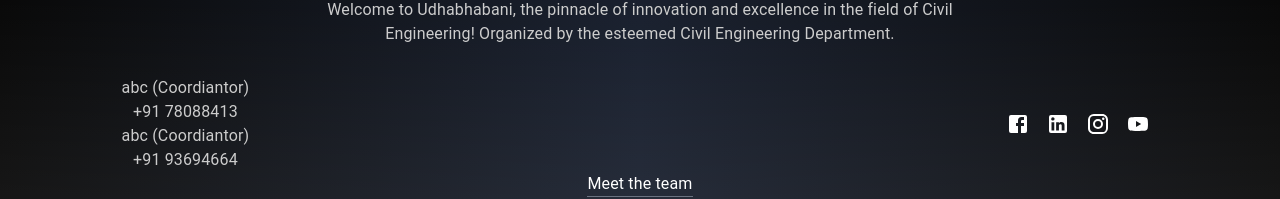
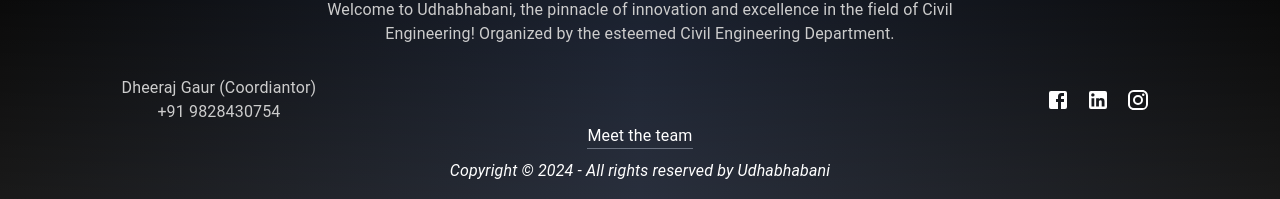
Before and after one commit to chandram-ayush/udbhabani_socce, a Next.js app: page /expo in a window 1280 px wide. Shown: the part 1019-1218 px from the top of the page. Built offline with nearby package versions, Linux system fonts and the light colour scheme.

Commit message:
links changed

```diff
--- a/components/Contact.js
+++ b/components/Contact.js
@@ -113,22 +113,22 @@ export default function Contact() {
         >
           <Box>
             <Typography variant="p" sx={CStyle}>
-              abc (Coordiantor)
+              Dheeraj Gaur (Coordiantor)
             </Typography>
             <Typography variant="p" sx={CStyle}>
-              +91 78088413
+              +91 9828430754
             </Typography>
-            <Typography variant="p" sx={CStyle}>
+            {/*<Typography variant="p" sx={CStyle}>
               abc (Coordiantor)
             </Typography>
             <Typography variant="p" sx={CStyle}>
               +91 93694664
-            </Typography>
+            </Typography>*/}
           </Box>
           <Box className=" center2">
             <IconButton
               onClick={(event) =>
-                (window.location.href = "https://www.facebook.com/smeiiests/")
+                (window.location.href = "https://www.facebook.com/SOCCEIIESTS?mibextid=ZbWKwL")
               }
             >
               <FacebookIcon className="transform transition duration-100 hover:scale-110 ease-in-out" />
@@ -136,7 +136,7 @@ export default function Contact() {
             <IconButton
               onClick={(event) =>
                 (window.location.href =
-                  "https://www.linkedin.com/in/society-of-mechanical-engineers-iiest-shibpur-89244a193")
+                  "https://www.linkedin.com/company/socce-iiest-shibpur/")
               }
             >
               <LinkedInIcon className="transform transition duration-100 hover:scale-110 ease-in-out" />
@@ -144,19 +144,19 @@ export default function Contact() {
             <IconButton
               onClick={(event) =>
                 (window.location.href =
-                  "https://www.instagram.com/sme.iiests/?hl=en")
+                  "https://www.instagram.com/socce.iiests?igsh=MXJoZDR0emo5ZmhsMQ==")
               }
             >
               <InstagramIcon className="transform transition duration-100 hover:scale-110 ease-in-out" />
             </IconButton>
-            <IconButton
+            {/*<IconButton
               onClick={(event) =>
                 (window.location.href =
                   "https://www.youtube.com/@smeiiests7235")
               }
             >
               <YouTubeIcon className="transform transition duration-100 hover:scale-110 ease-in-out" />
-            </IconButton>
+            </IconButton>*/}
           </Box>
         </Box>
 
--- a/pages/events/brainwave.js
+++ b/pages/events/brainwave.js
@@ -77,7 +77,7 @@ export default function BrainwavePage() {
        <div className="grid md:grid-cols-2 md:gap-8 gap-1 md:py-20 py-10">
         <div className=" flex flex-col justify-center  lg:items-end items-center text-lg font-normal text-gray-300 mb-4 md:order-1 order-2">
           <h2 className="text-blue-400 md:text-3xl font-bold text-2xl md:text-left self-center md:ml-16  text-center md-font-extrabold mb-2">
-            Robotics Seminar
+            Brainwave
           </h2>
 
           <p className="text-left px-3 md:w-5/6 leading-7  md:px-0 ">
```
